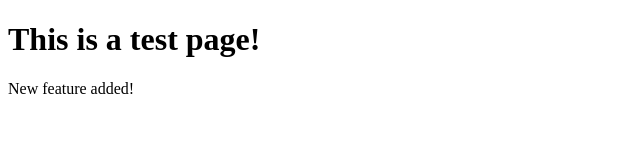
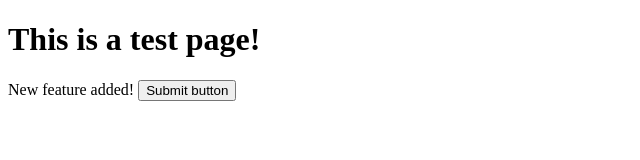
Before and after one commit to akira-massoni/Test, a plain HTML site: page index.htm in a window 1280 px wide. Shown: the whole page, without its empty margins (0-640 px from the left). Drawn offline with Linux system fonts and the light colour scheme.

Commit message:
New feature (BUTTON)

```diff
--- a/index.htm
+++ b/index.htm
@@ -6,5 +6,7 @@
 <body>
     <h1> This is a test page!</h1>
     <a href:"http://google.com">New feature added!</a>
+    <!--Test button-->
+    <button>Submit button</button>
 </body>
 </html>
```
